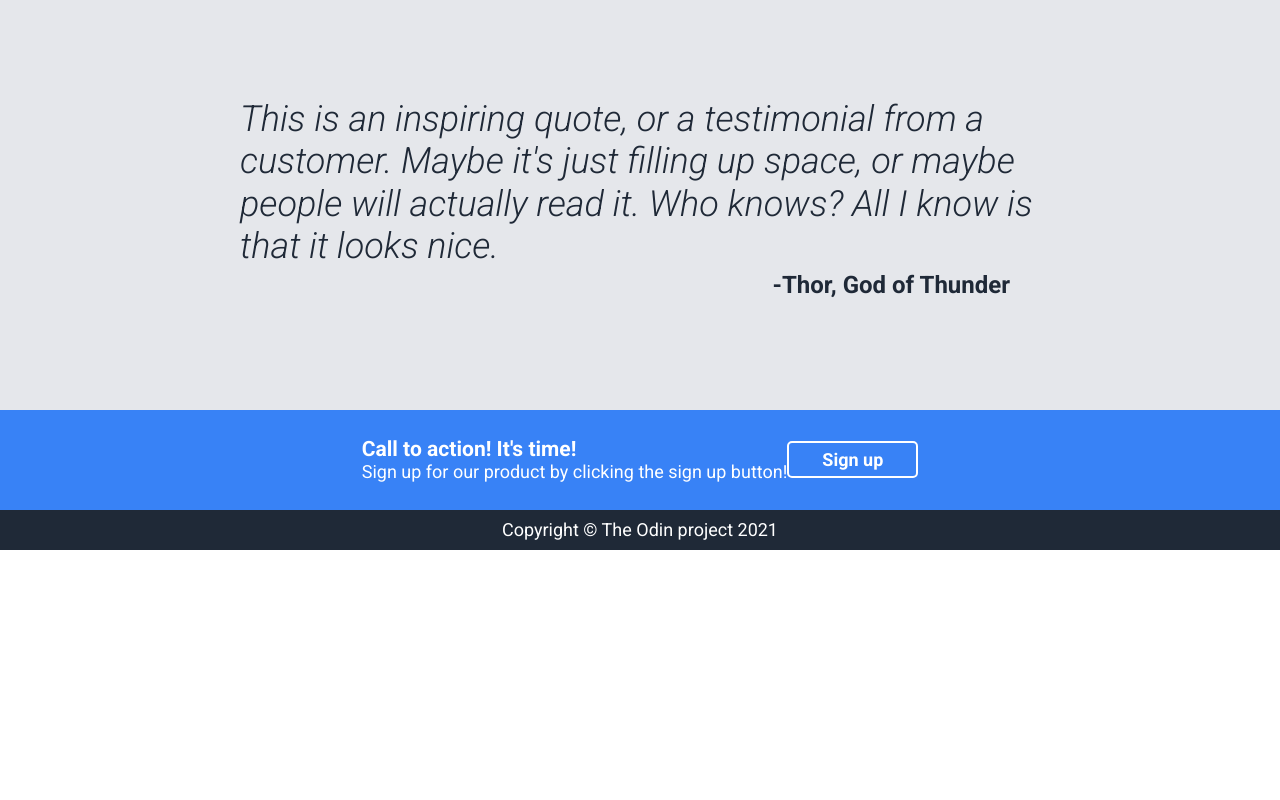
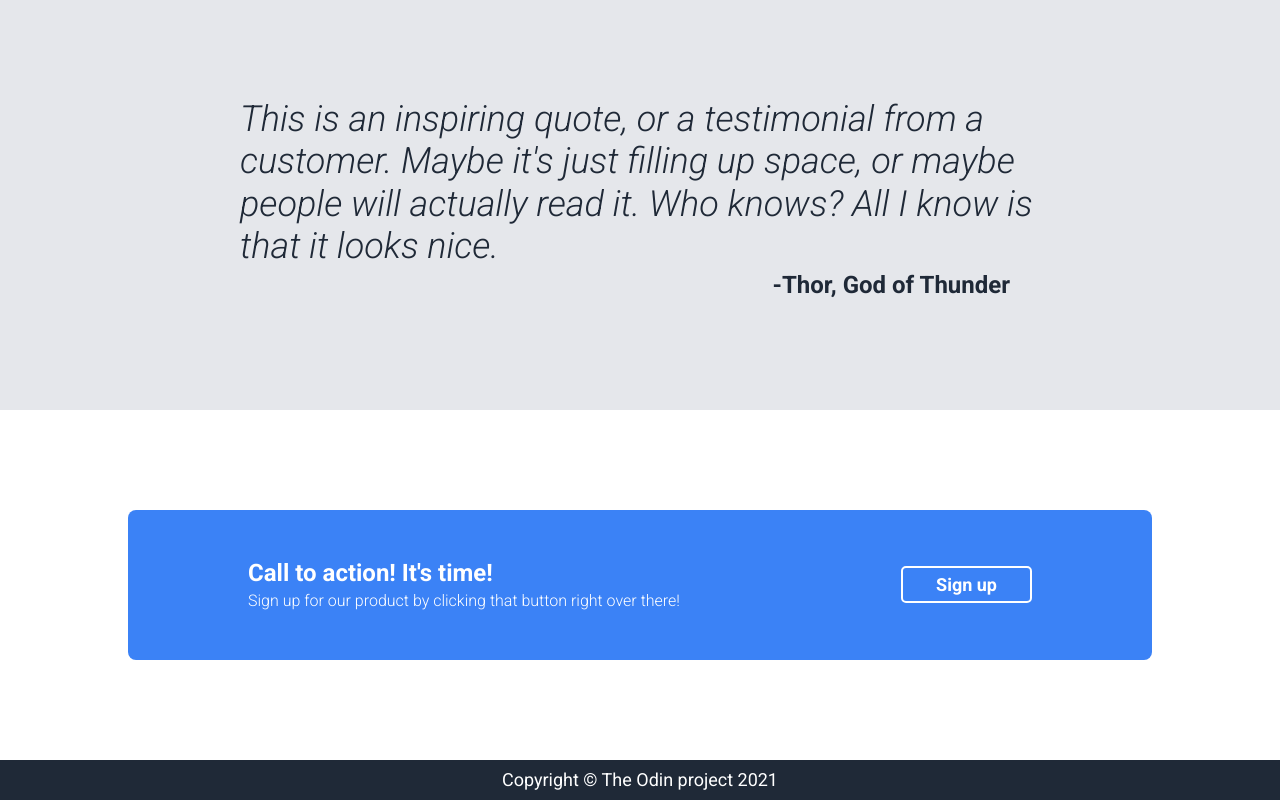
Before and after one commit to notthilfiger/landing-page-done, a plain HTML site: page index.html in a window 1280 px wide. Shown: the part 1056-1856 px from the top of the page. Before the commit the page ends 1606 px from the top, so only its background shows below. Drawn offline with Linux system fonts and the light colour scheme.

Commit message:
Style call to action

```diff
--- a/index.html
+++ b/index.html
@@ -65,10 +65,10 @@
     </div>
     </div>
     <div class="cta">
-        <div class="cta-box">
+        <div class="container cta-box">
             <div class="cta-text">
                 <h3>Call to action! It's time!</h3>
-                <p>Sign up for our product by clicking the sign up button!</p>
+                <p>Sign up for our product by clicking that button right over there!</p>
             </div>
             <button>Sign up</button>
         </div>
--- a/style.css
+++ b/style.css
@@ -121,7 +121,8 @@ body {
 }
 
 .imgcard figcaption {
-    color: #4b5563;}
+    color: #4b5563;
+}
 
 .quote {
     background-color: #e5e7eb;
@@ -152,13 +153,30 @@ cite {
     margin-top: 4px;
 }
 
+.cta {
+    padding: 100px 0;
+}
+
 .cta-box {
     display: flex;
+    justify-content: space-between;
     align-items: center;
-    justify-content: center;
-    background-color: #3882f6;
-    color: white;
-    height: 100px;
+    background-color: #3b82f6;
+    color: #ffffff;
+    border-radius: 8px;
+    height: 150px;
+    padding: 0 120px;
+}
+
+.cta-text h3 {
+    font-size: 24px;
+    font-weight: 700;
+    margin-bottom: 4px;
+}
+
+.cta-text p {
+    font-size: 16px;
+    font-weight: 300;
 }
 
 .cta-box button {
```
